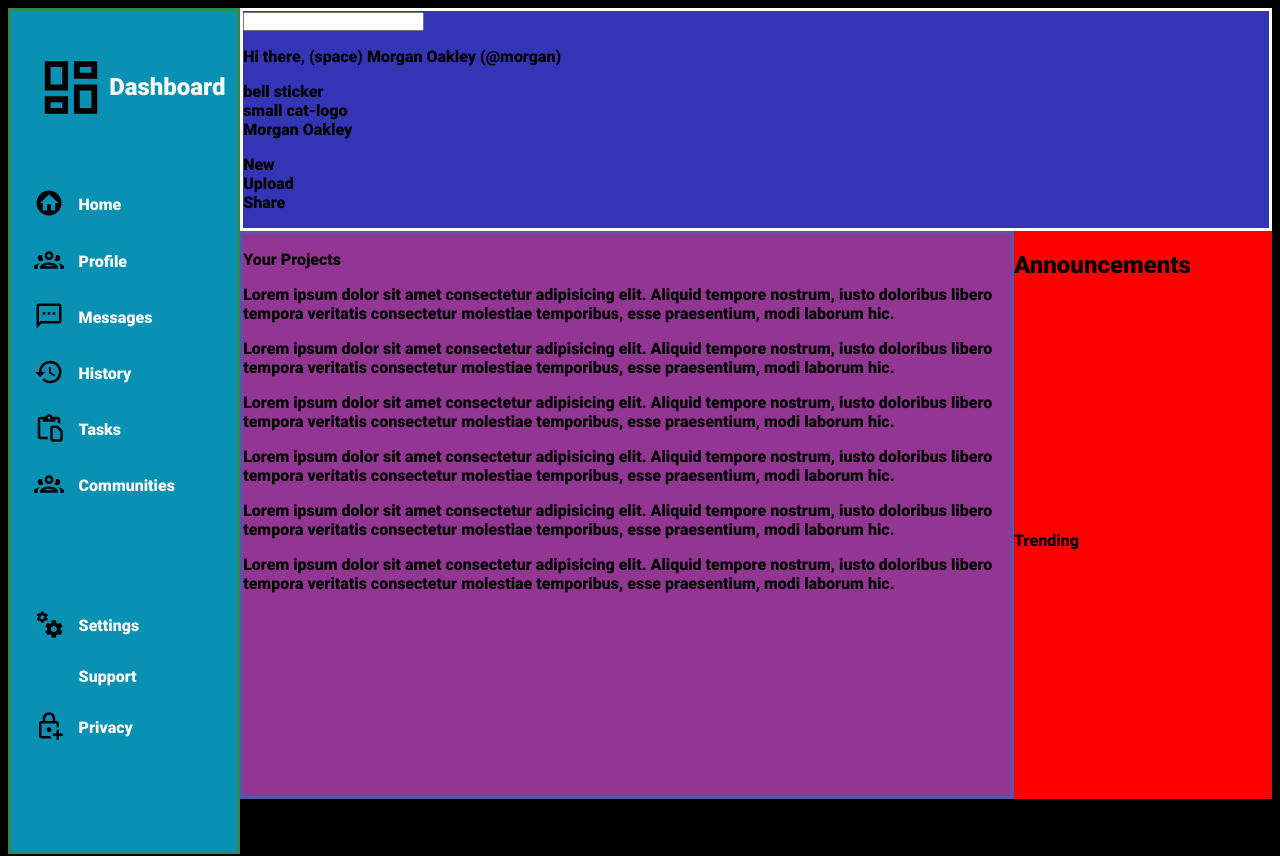
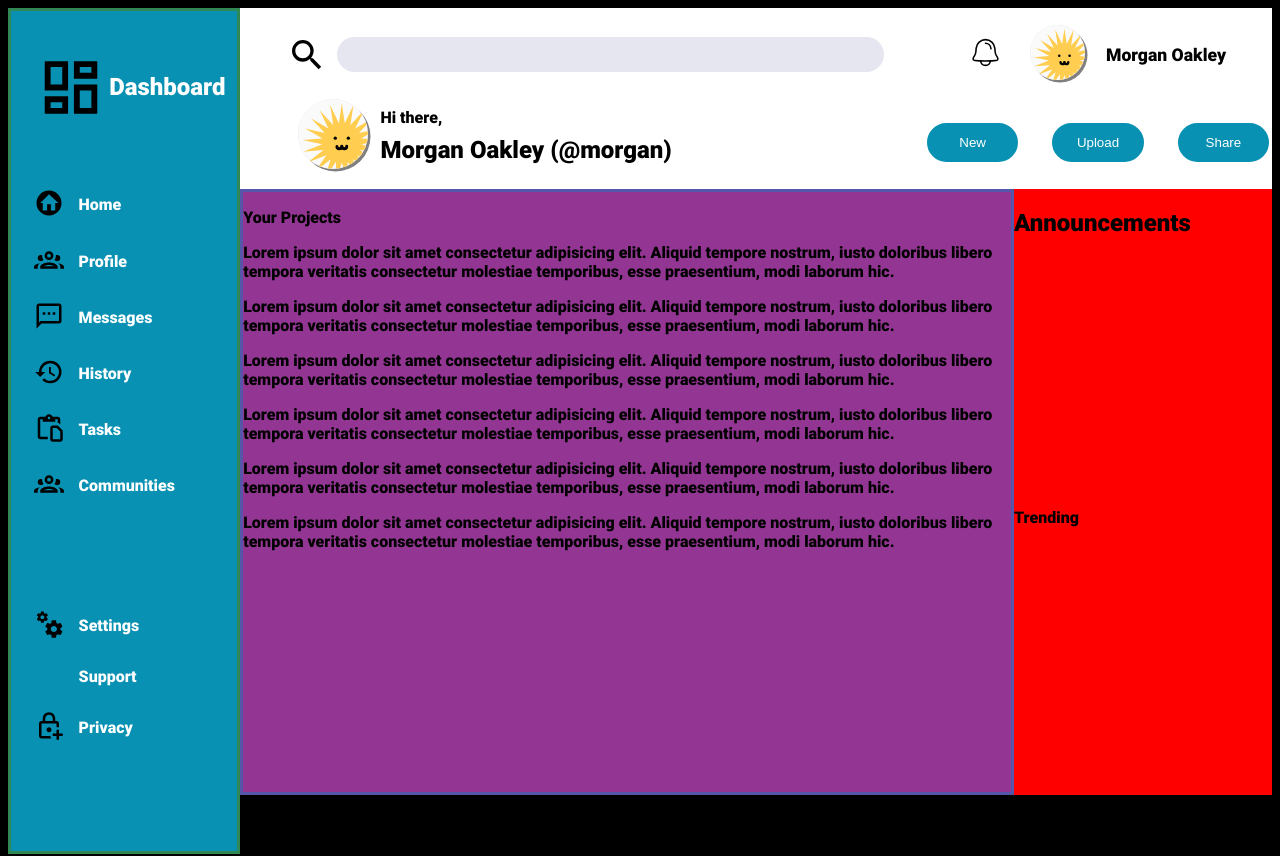
Before and after one commit to Susano111014/Admin-Dashboard, a plain HTML site: page index.html in a window 1280 px wide. Drawn offline with Linux system fonts and the light colour scheme.

Commit message:
feat: :art: make the disigne of the header section

```diff
--- a/index.html
+++ b/index.html
@@ -33,24 +33,32 @@
             </menu>
         </div>
         <div class="container header">
-            <input type="search" id="nvgt ">
-            <div class="logo">
-                <p>Hi there,
-                    (space)
+            <div class="input-div">
+                <img class="glass" src="logos-svg/glass.svg">
+                <input type="search" id="nvgt ">
+            </div>
+
+
+            <menu class="notification">
+                <li><img src="./logos-svg/bell.svg" alt="it's a bell"></li>
+                <li> <img class="morgana" src="./logos-svg/morgana.svg" alt="sticker of a sun"></li>
+                <li>Morgan Oakley</li>
+            </menu>
+
+            <div class="logo-header">
+                <img class="morgana" src="./logos-svg/morgana.svg" alt="">
+
+                <p><span> Hi there,</span> <br>
                     Morgan Oakley (@morgan)
                 </p>
             </div>
-            <menu class="notification">
-                <li>bell sticker</li>
-                <li>small cat-logo</li>
-                <li>Morgan Oakley</li>
+
+            <menu class="buttons">
+                <button>New</button>
+                <button>Upload</button>
+                <button>Share</button>
             </menu>
 
-            <menu class="buttons">
-                <li>New</li>
-                <li>Upload</li>
-                <li>Share</li>
-            </menu>
         </div>
         <div class="main">
             <section class="content">
--- a/style.css
+++ b/style.css
@@ -10,7 +10,7 @@ body {
     height: 100%;
     display: grid;
     grid-template-columns: 0.9fr 4fr;
-    grid-template-rows: min-content 2fr;
+    grid-template-rows: 1.1fr 4fr;
     grid-template-areas:
     'sidebar header'
     'sidebar content'
@@ -60,7 +60,7 @@ body {
     grid-column: 2/3;
 }
 
-/*lay out*/
+/* sidebar layout*/
 
 @font-face {
     font-family:'roboto-black';
@@ -77,6 +77,7 @@ body {
 body {
     --font-system: 'roboto-black', 'roboto-bold';
     font-family: var(--font-system), system-ui, 'Segoe UI', Roboto, Oxygen, Ubuntu, Cantarell, 'Open Sans', 'Helvetica Neue', sans-serif;
+    font-size: 1rem;
 }
 
 
@@ -135,3 +136,102 @@ img {
 .DSitem + p {
   margin: auto 0;
 }
+/* sidebar layout*/
+
+
+/*header layout*/
+.header  * {
+    margin: 0%;
+    padding: 0%;
+}
+
+.header {
+    font-family: inherit;
+    display: grid;
+    grid-template-columns: 2fr  1fr;
+    grid-template-rows: 1fr 1fr;
+    background-color: #ffffff;
+}
+
+.input-div {
+    display: flex;
+    justify-content: center;
+    align-items: center;
+    gap: 10px;
+}
+
+input {
+    display: block;
+    width: 80%;
+    height: 35px;
+    border-radius:30px;
+    background-color: rgb(229, 230, 239);
+    border: none;
+}
+
+input[type="search"]:not(:focus, :active)::-webkit-search-cancel-button { /*delete the X icon of the field search in safari*/
+    display: none;
+}
+
+.glass {
+    width: 40px;
+    height: 40px;
+}
+
+.morgana[src='./logos-svg/morgana.svg'] {
+    width: 70px;
+    height: 70px;
+    background-color: rgb(223, 223, 232);
+    border-radius: 40px;
+    box-shadow: 2.5px 2.5px gray;
+}
+
+.logo-header {
+    display: grid;
+    grid-template-columns: max-content 1fr;
+    justify-content: end;
+    align-items: start;
+    padding-left: 8%;
+    gap: 2%;
+}
+
+.logo-header > p {
+    line-height: 2rem;
+    font-size: 1.5rem;
+}
+
+
+.logo-header  span {
+    font-size: 1rem;
+}
+
+.buttons, .notification {
+    display: flex;
+    justify-content: center;
+    gap: 10%;
+    align-items: center;
+    font-size: 1.1rem;
+}
+
+div + .notification {
+    gap: 6%;
+}
+
+.buttons * {
+    background-color: #0891b2;
+    padding: 10px;
+    border-radius: 30px;
+    width: 100px;
+    color: #fff;
+    border-color: #0891b2;
+    box-shadow: none;
+    border-style: solid;
+}
+
+
+.notification img[src ='./logos-svg/morgana.svg'] {
+    width: 55px;
+    height: 55px;
+    border-radius: 35px;
+}
+/*header layout*/
```
Also changed, not shown: logos-svg/bell.svg (added), logos-svg/cut.svg (added), logos-svg/glass.svg (added), logos-svg/morgana.svg (added), logos-svg/rosa.svg (added), logos-svg/warm.svg (added).
